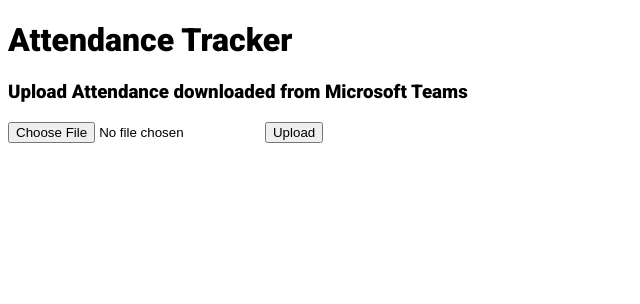
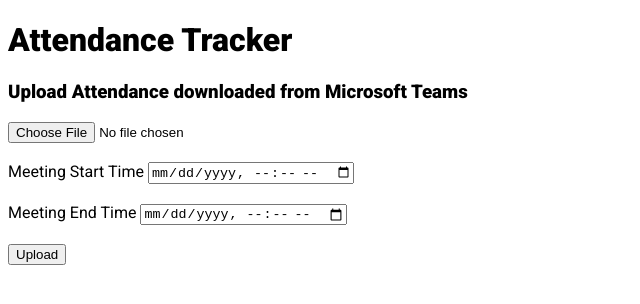
Before and after one commit to oscarsiles/teams_attendance_tracker, a Flask app: page / in a window 1280 px wide. Shown: the top 304 px of the page, without its empty margins (0-640 px from the left). Run offline with Flask 2, Linux system fonts and the light colour scheme.

Commit message:
First working version

```diff
--- a/app/app.py
+++ b/app/app.py
@@ -4,6 +4,7 @@ from werkzeug.utils import secure_filename
 import pandas as pd
 import csv
 from io import StringIO
+from datetime import datetime
 
 from app.attendance import calculate_attendance
 
@@ -21,12 +22,12 @@ def index():
 
 @app.route("/data", methods=["GET", "POST"])
 def data():
-    print('----------------------------------------')
-    print(f'ROOT: {app.root_path}')
-    print(f'Instance Path: {app.instance_path}')
-    print(f'Absolute Path: {os.path.abspath}')
+
     if request.method == "POST":
-
+        time_format = '%Y-%m-%dT%H:%M'
+        start_time = datetime.strptime(request.form['start_time'], time_format)
+        end_time = datetime.strptime(request.form['end_time'], time_format)
+        print(f'Edited  Time: {start_time} -- {end_time}')
         # check if the post request has the file part
         if 'csvfile' not in request.files:
             print('no file')
@@ -42,15 +43,15 @@ def data():
             file.save(os.path.join(app.config['UPLOAD_FOLDER'], filename))
             df = pd.read_csv(os.path.join(app.config['UPLOAD_FOLDER'], filename))
             print(df)
-            result = calculate_attendance(df)
-            print("HELLO")
+            # start_time = df['Timestamp'].iloc[0]
+            # print(start_time)
+            result = calculate_attendance(df, start_time, end_time)
             result_copy = result
             print(f'RESULT COPY 1: {result_copy}')
             result.to_csv(UPLOAD_FOLDER + "[ATTENDANCE]" + filename, index=False)
             #Delete file from storage after creating dataframe
             # os.remove(os.path.join(app.config['UPLOAD_FOLDER'], filename))
             #send file name as parameter to downlad
-            print(filename)
             return redirect(url_for('download_file', filename=filename))
     return render_template('data.html')
 
@@ -59,7 +60,6 @@ def data():
 @app.route("/downloadfile/<filename>", methods = ['GET'])
 def download_file(filename):
     print(f'RESULT COPY: {result_copy}')
-    print(f'Filename: {filename}')
     return render_template('download.html',value=filename)
 @app.route('/return-files/<filename>')
 def return_files_tut(filename):
--- a/app/attendance.py
+++ b/app/attendance.py
@@ -1,7 +1,7 @@
 import pandas as pd
 from datetime import datetime
 
-def calculate_attendance(df):
+def calculate_attendance(df, meeting_start_time, meeting_end_time):
     #Remove Duplicates
     students_present = df['Full Name']
     students_present = list(dict.fromkeys(students_present))
@@ -11,8 +11,8 @@ def calculate_attendance(df):
 
     student_attendance = []
     time_format = '%m/%d/%Y, %I:%M:%S %p'
-    meeting_start_time = datetime.strptime('9/3/2020, 9:00:00 AM', time_format)
-    meeting_end_time = datetime.strptime('9/3/2020, 10:00:00 AM', time_format)
+    # meeting_start_time = datetime.strptime('9/3/2020, 9:00:00 AM', time_format)
+    # meeting_end_time = datetime.strptime('9/3/2020, 10:00:00 AM', time_format)
     time_attended = meeting_end_time - meeting_start_time
 
     for i in df2.index:
--- a/app/templates/index.html
+++ b/app/templates/index.html
@@ -20,6 +20,13 @@
       >
         <h3>Upload Attendance downloaded from Microsoft Teams</h3>
         <input type="file" name="csvfile" accept=".csv, .xlsx" />
+        <br /><br />
+        <label for="start_time">Meeting Start Time</label>
+        <input type="datetime-local" name="start_time" required />
+        <br /><br />
+        <label for="end_time">Meeting End Time</label>
+        <input type="datetime-local" name="end_time" />
+        <br /><br />
         <input type="submit" value="Upload" />
       </form>
     </div>
```
Also changed, not shown: 1 other file.
